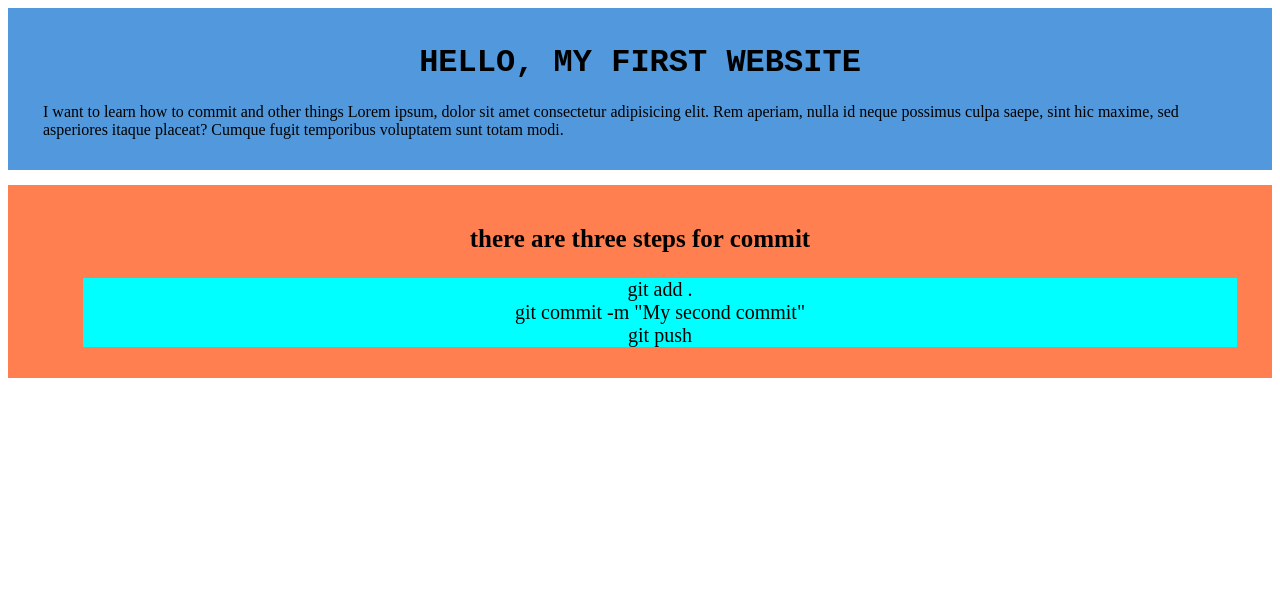
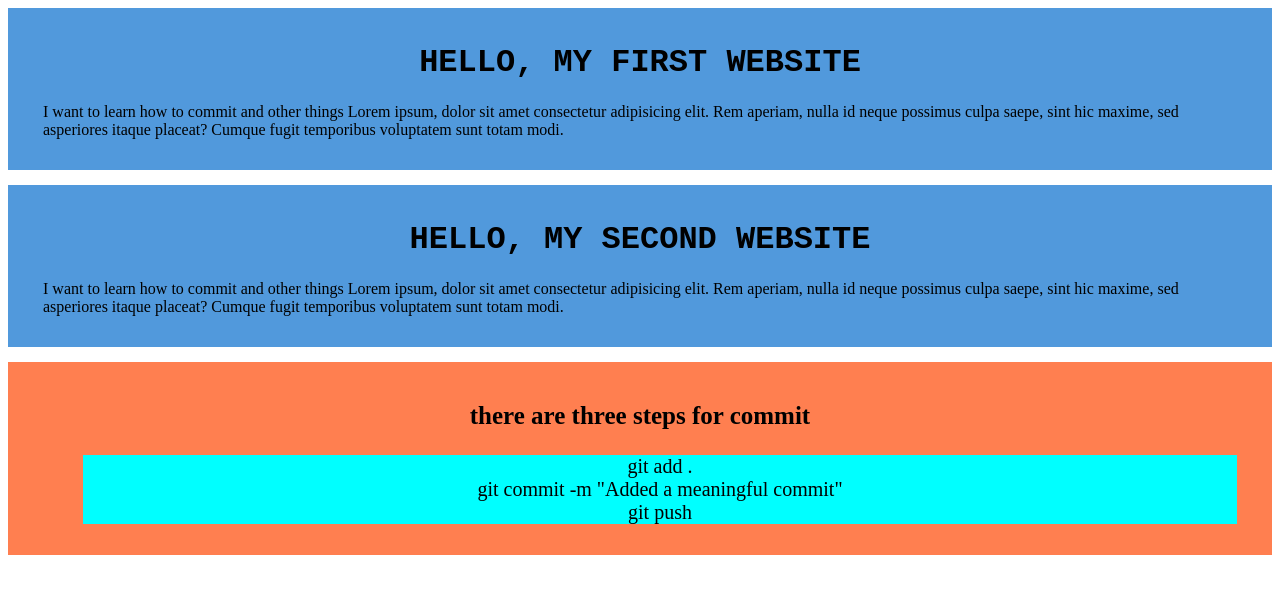
Before and after one commit to shakif-2025/Hello-world, a plain HTML site: page index.html in a window 1280 px wide. Drawn offline with Linux system fonts and the light colour scheme.

Commit message:
added my second website

```diff
--- a/index.html
+++ b/index.html
@@ -16,14 +16,22 @@
         fugit temporibus voluptatem sunt totam modi.
       </p>
     </div>
-
+    <div>
+      <h1>hello, My second website</h1>
+      <p>
+        I want to learn how to commit and other things Lorem ipsum, dolor sit
+        amet consectetur adipisicing elit. Rem aperiam, nulla id neque possimus
+        culpa saepe, sint hic maxime, sed asperiores itaque placeat? Cumque
+        fugit temporibus voluptatem sunt totam modi.
+      </p>
+    </div>
     <div id="commit-code">
-        <h3>there are three steps for commit</h3>
-        <ol>
-            <li>git add .</li>
-            <li>git commit -m "My second commit"</li>
-            <li>git push</li>
-        </ol>
+      <h3>there are three steps for commit</h3>
+      <ol>
+        <li>git add .</li>
+        <li>git commit -m "Added a meaningful commit"</li>
+        <li>git push</li>
+      </ol>
     </div>
   </body>
 </html>
```
